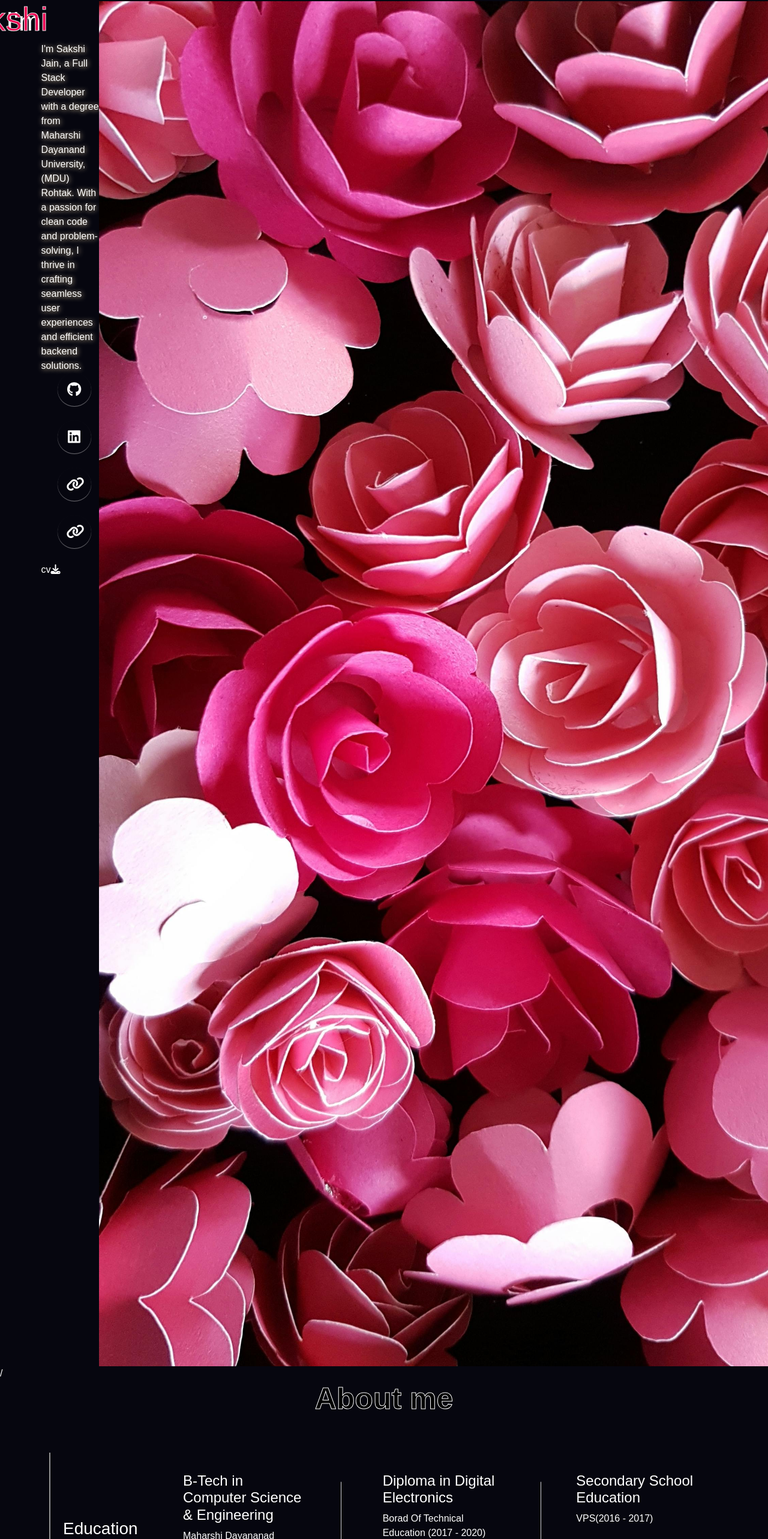
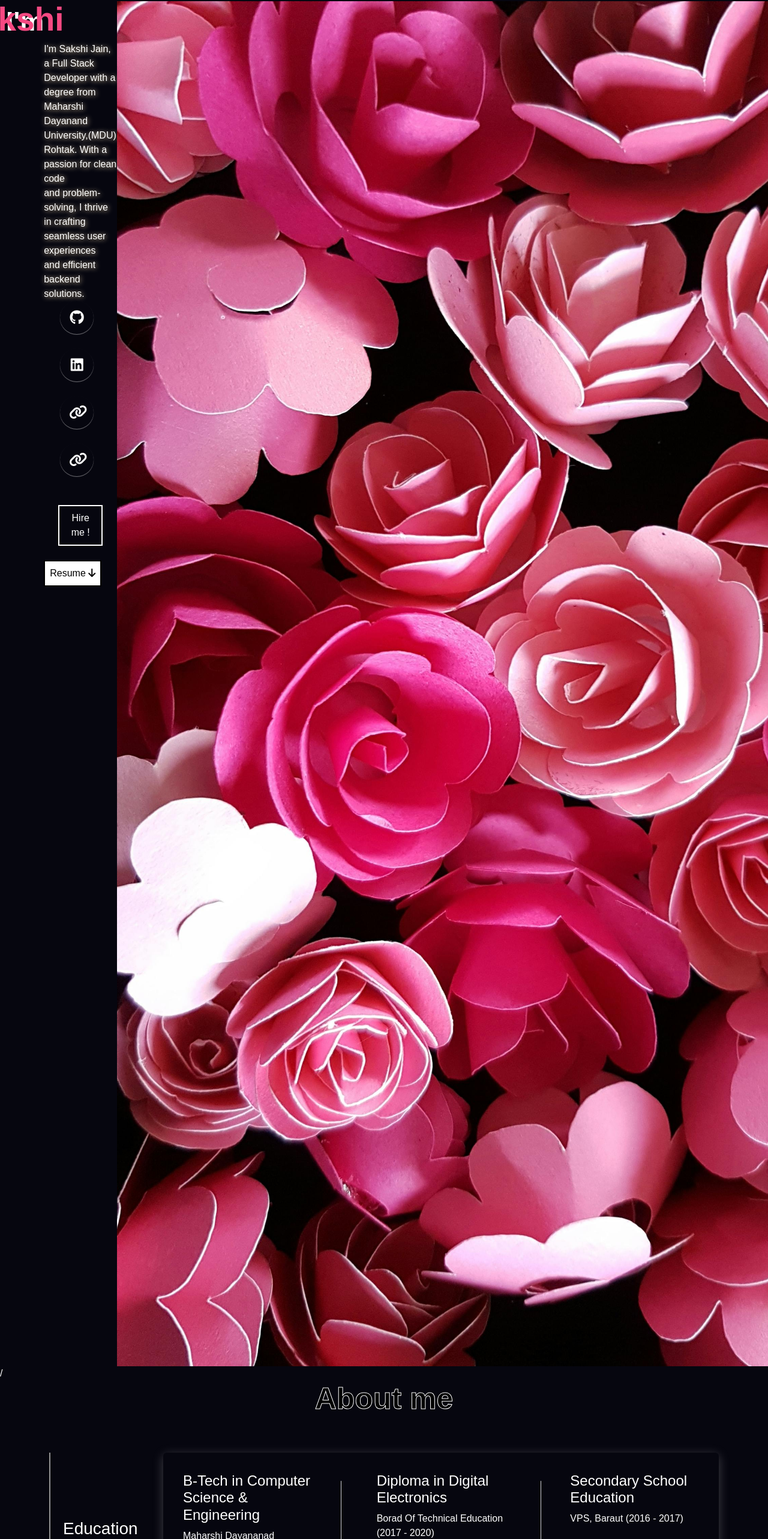
Before and after one commit to sakshixjain/port-website-, a React (Vite) app: page / in a window 1280 px wide. Shown: the part 198-2764 px from the top of the page at 60% size. Built offline with nearby package versions, Linux system fonts and the light colour scheme.

Commit message:
add icon

```diff
--- a/src/components/Contact.jsx
+++ b/src/components/Contact.jsx
@@ -76,7 +76,7 @@ setInterval(()=>{
                     <textarea placeholder='Message' rows="6"
                         className="w-full rounded-md px-4 border text-sm pt-2.5  bg-[#06060f] "></textarea>
                     <button type='button'
-                        className="text-white bg-[#ee0653] hover:bg-orange-100 hover:text-black font-semibold rounded-md text-sm px-4 py-2.5 w-full">Send</button>
+                        className="text-white bg-[#c7708d] hover:bg-orange-100 hover:text-black font-semibold rounded-md text-sm px-4 py-2.5 w-full">Send</button>
                 </form>
             </div>
             </div>
--- a/src/components/Header.jsx
+++ b/src/components/Header.jsx
@@ -39,9 +39,12 @@ function Header() {
                     <a href="https://www.geeksforgeeks.org/user/sakshijain36/"><i className="fa-solid fa-link "></i></a>
                     <span>GForG</span>
                     </div>
+                    </div>
+                    <div className='text-left justify-start text-2xl -ml-60 '>
+                    <button className='border-2 border-white m-4 p-2 rounded-md'><a href="">Hire me !</a></button>
+                    <button  className='border-2 border-black text-black bg-white p-2 rounded-md'><a href="">Resume <i className="fa-solid fa-arrow-down"></i></a></button>
+                    </div>
 
-                    </div>
-                    <button><a href="">cv<i className="fa-solid fa-download"></i></a></button>
  </div>
               <img className='w-80 h-80 mr-28 rounded-s-3xl ' src="pexels-fathi-vee-1020478.jpg" alt="" />
 </div>/
--- a/src/components/Info.jsx
+++ b/src/components/Info.jsx
@@ -5,10 +5,10 @@ function Info() {
     <>
             <h1 className='text-center justify-center mt-20 text-4xl h1pro'>About me</h1>
              <section id="resume" className="resume">
-            <div className="container">
-                <div className="row">
+            <div className="container" >
+                <div className="row" >
 <div className="col-12">
-<div className="resume-wrapper">
+<div className="resume-wrapper" >
 <div className="row  row-mobile-margin">
 <div className="col-12 col-lg-2">
 <div
@@ -21,14 +21,14 @@ function Info() {
 <div className="col-12 col-lg-10">
 {/* <!-- resume education row --> */}
 <div data-aos="fade-up" data-aos-delay="100" data-aos-duration="800"
-    className="resume-education bg-[#11111b]">
+    className="resume-education bg-[#06060f]" >
     <div className="row">
         {/* <!-- education first column --> */}
         <div className="col-lg-4 resume-first-item">
-            <h4 className="h4 text-pink-600 font-semibold">
+            <h4 className="h4 text-[#eebcbc] font-bold">
                 B-Tech in Computer Science & Engineering
             </h4>
-            <p className="p secondary-black fw-400 text-lg line-height-7 mt-10">
+            <p className="p secondary-black fw-400 text-xl line-height-7 mt-10">
                 Maharshi Dayananad University (2021 - 2024)
             </p>
             <p className="p secondary-black fw-400 line-height-7 mt-4 text-lg">
@@ -37,10 +37,10 @@ function Info() {
         </div>
         {/* <!-- education second column --> */}
         <div className="col-lg-4 resume-second-item">
-            <h4 className="h4 text-pink-600 font-semibold">
+            <h4 className="h4 text-[#eebcbc] font-bold">
                 Diploma in Digital Electronics
             </h4>
-            <p className="p secondary-black text-lg fw-400 line-height-7 mt-10">
+            <p className="p secondary-black text-xl fw-400 line-height-7 mt-10">
                 Borad Of Technical Education (2017 - 2020)
             </p>
             <p className="p secondary-black fw-400 line-height-7 mt-4 text-lg">
@@ -49,11 +49,11 @@ function Info() {
         </div>
         {/* <!-- education third column --> */}
         <div className="col-lg-4 resume-third-item">
-            <h4 className="h4 text-pink-600 font-semibold">
+            <h4 className="h4 text-[#eebcbc] font-bold">
                 Secondary School Education
             </h4>
-            <p className="p secondary-black text-lg fw-400 line-height-7 mt-10">
-                VPS(2016 - 2017)
+            <p className="p secondary-black text-xl fw-400 line-height-7 mt-10">
+                VPS, Baraut (2016 - 2017)
             </p>
             <p className="p secondary-black fw-400 line-height-7 mt-4 text-lg">
             Completed with a focus on foundational subjects in mathematics, science, and computer studies, sparking my interest in technology and software development
--- a/src/index.css
+++ b/src/index.css
@@ -39,7 +39,7 @@ nav:hover{
   box-shadow: 2px 5px 5px 0 rgba(100, 100, 100, 0.5);
 }
 .custom-ic{
-  background:rgba(0,0,0,0.4);
+  background:#06060f;
   padding:15px;
   border-radius:100%;
   border:3px solid #ccc;
@@ -111,22 +111,20 @@ margin-top: 10px;
   color: #fff;
   font-size: 45px;
   margin-left: 10px;
-  font-weight: 500;
+  font-weight: 700;
  }
  .wrapper .dynamic-txt{
   margin-left: 10px;
   height: 60px;
   line-height: 60px;
   overflow: hidden;
-  -webkit-text-stroke-width: 1px;
-  -webkit-text-stroke-color: rgb(238, 236, 236);
-  margin-left: -160px;
+  margin-left: -150px;
  }
  .dynamic-txt li{
-  color: #ee0653;
+  color: #f54982;
   list-style: none;
   font-size: 55px;
-  font-weight: 500;
+  font-weight: 550;
   position: relative;
   top: 0;
   margin-left: 6px;
@@ -207,7 +205,7 @@ margin-top: 10px;
   transition: 0.5s ease-out;
   overflow: visible;
   &:hover {
-    border-color: #000000;
+    border-color: #06060f;
     box-shadow: 0 4px 18px 0 rgba(238, 236, 236, 0.25);
    }
  }
@@ -242,7 +240,7 @@ margin-top: 10px;
 
  .custom-icon {
   background:#fff;
-  background:rgba(0,0,0,0.4);
+  background:#06060f;
   padding:15px;
   border-radius:100%;
   border:3px solid #ccc;
@@ -270,8 +268,8 @@ margin-top: 10px;
   opacity: 1;
  }
  .card:hover .custom-icon{
-  background-color:rgb(245, 230, 203);
-  color: black;
+  background-color:#fff;
+  color: #06060f;
  }
 
  /* skiis percentage */
```
Also changed, not shown: src/components/info.css.
